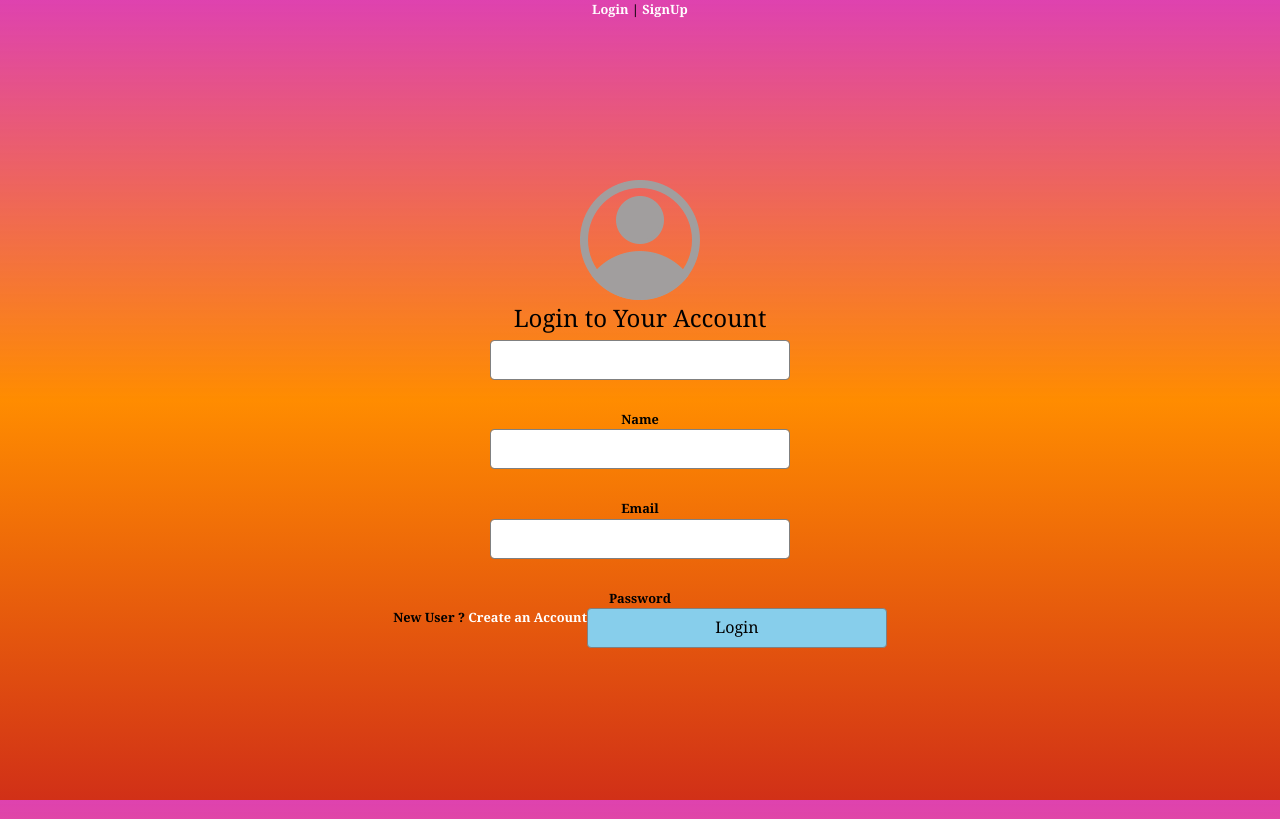
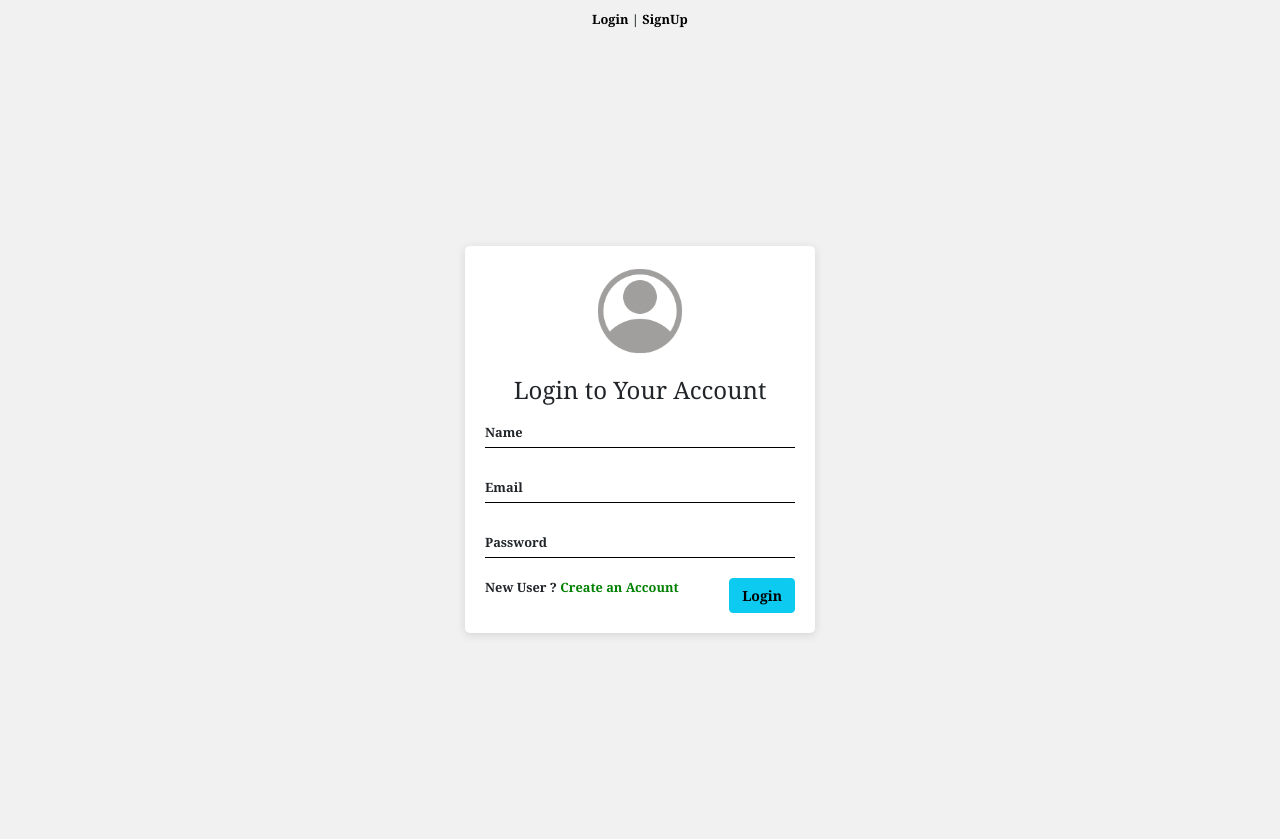
Before and after one commit to Rajasekhar1989/vue-template, a Vue app: page /login in a window 1280 px wide. Built offline with nearby package versions, Linux system fonts and the light colour scheme; what ion-rangeslider, vue-js-toggle-button, vue2-datepicker would draw is missing.

Commit message:
Update style.css

```diff
--- a/src/assets/css/style.css
+++ b/src/assets/css/style.css
@@ -1,98 +1,49 @@
-/* common styles*/
-/* Global Styles */
 *{outline:none}
-/* .row > *{width: unset !important;flex-shrink: unset;} */
 .imgbox img{height:212px;width:100%}
-body{overflow:hidden;font-size:0.80rem !important; font-family: 'Georgia' !important;font-weight: 600 !important;color: #000 !important;background-image: linear-gradient(rgba(214, 19, 155, 0.799), rgb(255, 140, 0),rgb(209, 48, 23));}
-html,body{height:100%;margin:0;padding:0;}
-.navbar{background-color:  #006666 !important;}
-.right_pane{
-  background-color: #13586b  !important;
-  color: #000 !important;
-}
-.default_theme{
-  background-color: #0f8a8a !important;
-}
-a{
-  color: #fff;
-}
-.footer{
-  background-color: rgb(59, 57, 57);
-}
-
-.nav-link{
-  color: #000 !important;
-}
-
-img[src=""],
-img:not([src]) {opacity: 0;}
-img[src="*"] {opacity: 1;}
-
-a{display:inline-block!important;text-decoration:none !important;white-space:nowrap}
-p{color:#000 !important; font-weight: 600;}
+body{overflow:hidden;font-size:.8rem!important;font-family:'Georgia'!important;font-weight:600}
+html,body{height:100%;margin:0;padding:0}
+.navbar{background-color:#066!important}
+.right_pane{background-color:#13586b!important;color:#000!important}
+.default_theme{background-color:#0f8a8a!important}
+a{color:#fff}
+.footer{background-color:#3b3939}
+.nav-link{color:#000!important}
+img[src=""],img:not([src]){opacity:0}
+img[src="*"]{opacity:1}
+a{display:inline-block!important;text-decoration:none!important;white-space:nowrap}
+p{color:#000!important;font-weight:600}
 a:hover{text-decoration:underline}
 ul,ol{margin:0!important;padding:0!important;list-style-type:none}
-th, td {padding: 3px;}
+th,td{padding:3px}
 span{display:inline-block}
 figure{margin:0!important}
-.light-logo{display: none;}
-.flex_wrap{display:flex;align-items:center;justify-content:center;}
-.flex_wrap.space_between{justify-content:space-between;}
-.flex_wrap{display:flex;align-items:center;justify-content:center;}
-.flex_wrap.space_between{justify-content:space-between;}
-.table_wrap{display:table;width:100%;}
-.table_wrap aside{display:table-cell; float: none; table-layout: fixed;}
-
-
-.bodyinfo{ height: calc( 100vh - 107px );}
-
-/* Splitpane Styles */
-.bodyinfo .splitpanes--vertical .splitpanes__pane{transition:none !important}
-.splitpanes.default_theme .splitpanes__pane.tre_pane.hide_tree{width:0 !important;}
-.splitpanes.default_theme .splitpanes__pane.right_pane.hide_tree{width:100% !important;}
-.splitpanes.default_theme .splitpanes__pane.tre_pane.hide_tree .scrollbar-track {display: none !important;}
-.show_filter .hide_tree .tree_filter{display: none;}
-
-
-.user_dropdown ul.dropdown-menu{ right: 0; left: auto;}
-
-.register,
-.login,
-.update,
-.add-detail,
-.container {
-  text-align: center;
-}
-.register button,
-.login button,
-.update button,
-.add-detail button {
-  max-width: 300px;
-  width: 100%;
-  margin: 0 auto 15px auto;
-}
-.register input,
-.login input,
-.add input {
-  width: 300px;
-  height: 40px;
-  padding-left: 20px;
-  display: block;
-  margin-right: auto;
-  margin-bottom: 30px;
-  margin-left: auto;
-  border: 1px solid grey;
-}
-.register button,
-.login button,
-.add button {
-  width: 320px;
-  height: 40px;
-  border: 1px solid grey;
-  background: skyblue;
-  color: #000;
-  cursor: pointer;
-}
-
-.btn{display: grid;margin: auto;}
-input{width: 100px;}
+.light-logo{display:none}
+.flex_wrap{display:flex;align-items:center;justify-content:center}
+.flex_wrap.space_between{justify-content:space-between}
+.flex_wrap{display:flex;align-items:center;justify-content:center}
+.flex_wrap.space_between{justify-content:space-between}
+.table_wrap{display:table;width:100%}
+.table_wrap aside{display:table-cell;float:none;table-layout:fixed}
+input.form-control:focus{outline:none;box-shadow:none}
+.bodyinfo{height:calc(100vh - 107px)}
+.bodyinfo .splitpanes--vertical .splitpanes__pane{transition:none!important}
+.splitpanes.default_theme .splitpanes__pane.tre_pane.hide_tree{width:0!important}
+.splitpanes.default_theme .splitpanes__pane.right_pane.hide_tree{width:100%!important}
+.splitpanes.default_theme .splitpanes__pane.tre_pane.hide_tree .scrollbar-track{display:none!important}
+.show_filter .hide_tree .tree_filter{display:none}
+.main{background-color:#f1f1f1}
+.user_dropdown ul.dropdown-menu{right:0;left:auto}
+.register,.login,.update,.add-detail,.container{text-align:center}
+.register input,.login input,.add input{height:35px;padding-left:0;padding-bottom:0;display:block;margin-right:auto;margin-bottom:20px;margin-left:auto;border:none;border-bottom:1px solid #000;border-radius:0}
+.login{max-width:350px;width:100%;border-radius:5px;margin:0 auto;box-shadow:rgba(99,99,99,0.2) 0 2px 8px 0;padding:20px;background-color:#fff}
+.login figure img{width:90px;margin-bottom:20px}
+.login .btn{font-size:14px;font-weight:600}
+.navLink{padding:10px}
+.formSubmit span{display:block;float:left}
+.formSubmit span a{color:green}
+.navLink a{color:#000}
+.form-group{position:relative}
+.formInput{background-color:transparent;border:none;outline:none;width:100%;border-bottom:2px solid #000;color:#000;font-size:1rem;transition:border .2s}
+.formInput:focus{border-color:#87ceeb}
+.formLabel{display:block;position:absolute;top:10px;font-size:.8rem;cursor:text;transition:all .2s}
+.formInput:focus ~ .formLabel{position:absolute;top:-6px;font-size:.7rem;transition:all .2s}
```
